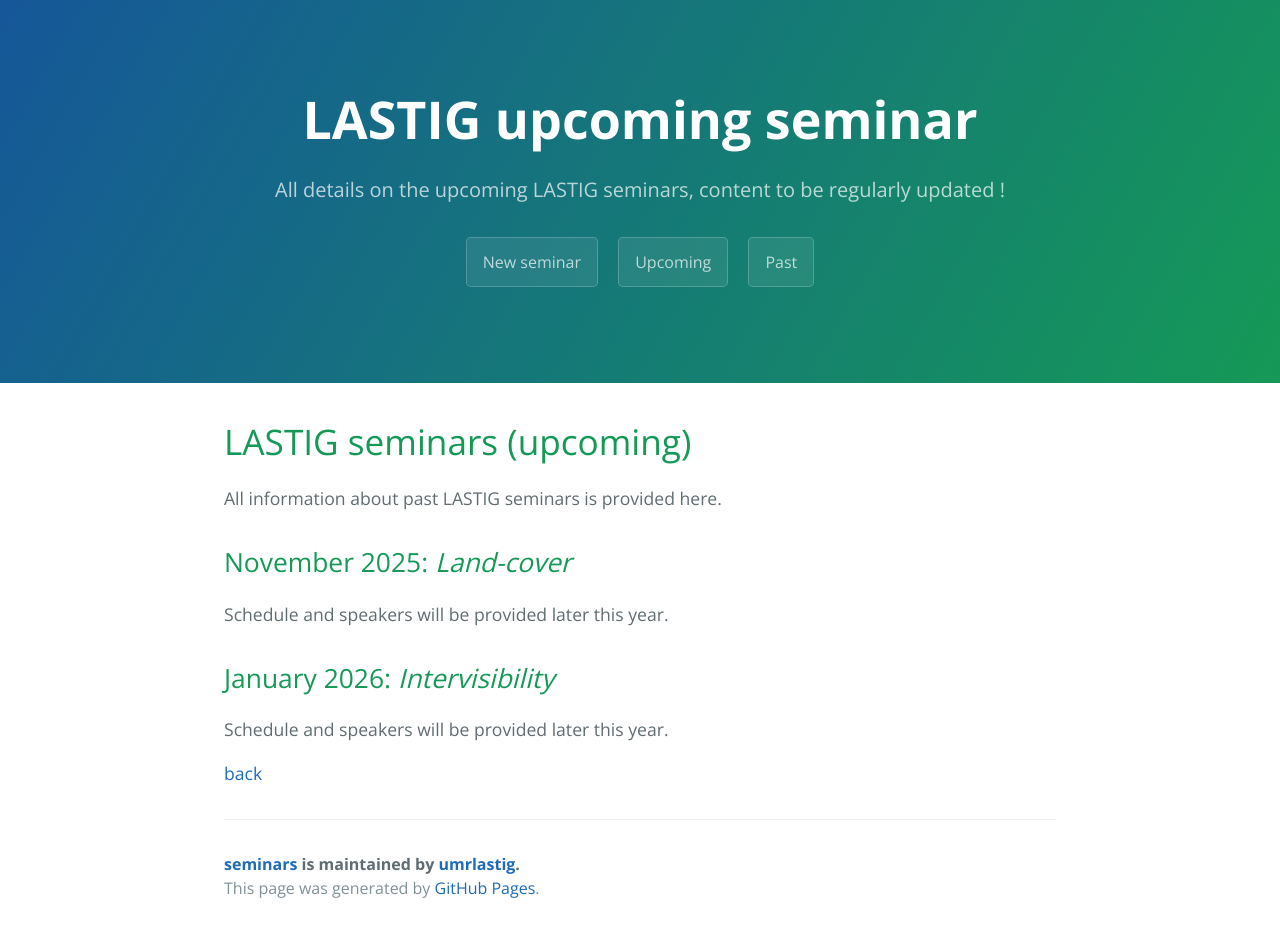
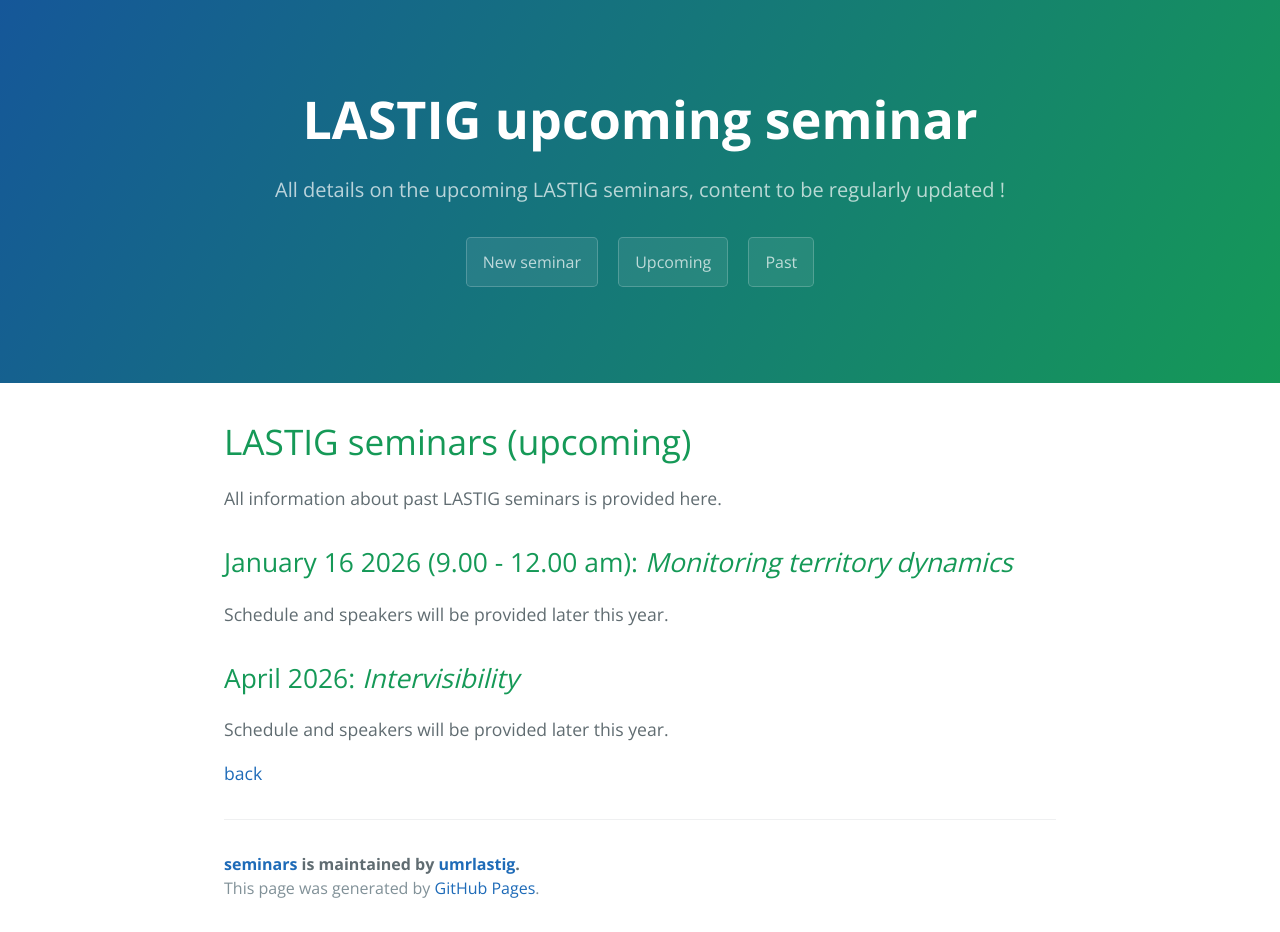
Before and after one commit to umrlastig/seminars, a Jekyll site: the page built from upcoming.md, in a window 1280 px wide. Built offline with Jekyll 4.4.1, drawn with Linux system fonts in a browser that asks for light colours.

Commit message:
Monitoring territory dynamics

```diff
--- a/upcoming.md
+++ b/upcoming.md
@@ -8,11 +8,11 @@ description: All details on the upcoming LASTIG seminars, content to be regularl
 
 All information about past LASTIG seminars is provided here.
 
-## November 2025: _Land-cover_
+## January 16 2026 (9.00 - 12.00 am): _Monitoring territory dynamics_
 
 Schedule and speakers will be provided later this year.
 
-## January 2026: _Intervisibility_
+## April 2026: _Intervisibility_
 
 Schedule and speakers will be provided later this year.
 
```
